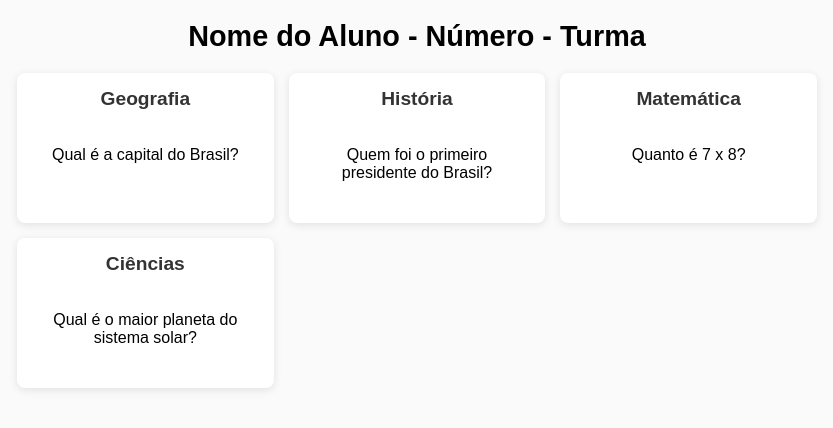
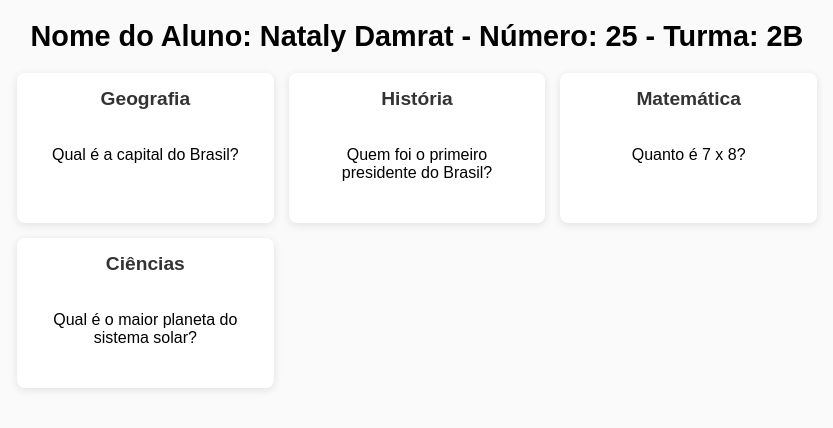
Before and after one commit to NatalyDamrat/cart-es_13-06-2025, a plain HTML site: page index.html in a window 1280 px wide. Shown: the whole page, without its empty margins (223-1056 px from the left). Drawn offline with Linux system fonts and the light colour scheme.

Commit message:
Update index.html

```diff
--- a/index.html
+++ b/index.html
@@ -9,7 +9,7 @@
 </head>
 <body>
   <header>
-    <h1>Nome do Aluno - Número - Turma</h1>
+    <h1>Nome do Aluno: Nataly Damrat - Número: 25 - Turma: 2B</h1>
   </header>
 
   <main>
@@ -27,7 +27,7 @@
       const article = document.createElement('article');
       article.className = 'cartao';
 
-      // Cria conteúdo interno do cartão
+      // Conteúdo do cartão
       article.innerHTML = `
         <div class="cartao__conteudo" tabindex="0" aria-pressed="false" role="button">
           <h3 class="categoria">${categoria}</h3>
@@ -36,12 +36,12 @@
         </div>
       `;
 
-      // Adiciona evento para virar o cartão ao clicar ou pressionar Enter
+      // Evento de clique e teclado para virar o cartão
       const conteudo = article.querySelector('.cartao__conteudo');
 
       conteudo.addEventListener('click', () => toggleCartao(conteudo));
       conteudo.addEventListener('keydown', (e) => {
-        if (e.key === 'Enter' || e.key === ' ' ) {
+        if (e.key === 'Enter' || e.key === ' ') {
           e.preventDefault();
           toggleCartao(conteudo);
         }
@@ -50,35 +50,34 @@
       container.appendChild(article);
     }
 
-    // Função para virar o cartão
+    // Função para alternar o cartão
     function toggleCartao(conteudo) {
       const estaVirado = conteudo.getAttribute('aria-pressed') === 'true';
 
-      // Alterna estados
+      // Alterna o estado
       conteudo.setAttribute('aria-pressed', String(!estaVirado));
 
       const pergunta = conteudo.querySelector('.pergunta');
       const resposta = conteudo.querySelector('.resposta');
 
       if (estaVirado) {
-        // Volta para pergunta
+        // Voltar à pergunta
         pergunta.setAttribute('aria-hidden', 'false');
         resposta.setAttribute('aria-hidden', 'true');
       } else {
-        // Mostra resposta
+        // Mostrar resposta
         pergunta.setAttribute('aria-hidden', 'true');
         resposta.setAttribute('aria-hidden', 'false');
       }
     }
 
-    // Carregar perguntas do arquivo externo
+    // Carregar perguntas ao iniciar
     document.addEventListener('DOMContentLoaded', () => {
       if (typeof perguntas !== 'undefined' && Array.isArray(perguntas)) {
         perguntas.forEach(({categoria, pergunta, resposta}) => {
           criaCartao(categoria, pergunta, resposta);
         });
       } else {
-        // Caso não tenha perguntas carregadas
         document.getElementById('container').innerHTML = '<p>Carregue as perguntas corretamente.</p>';
       }
     });
```
